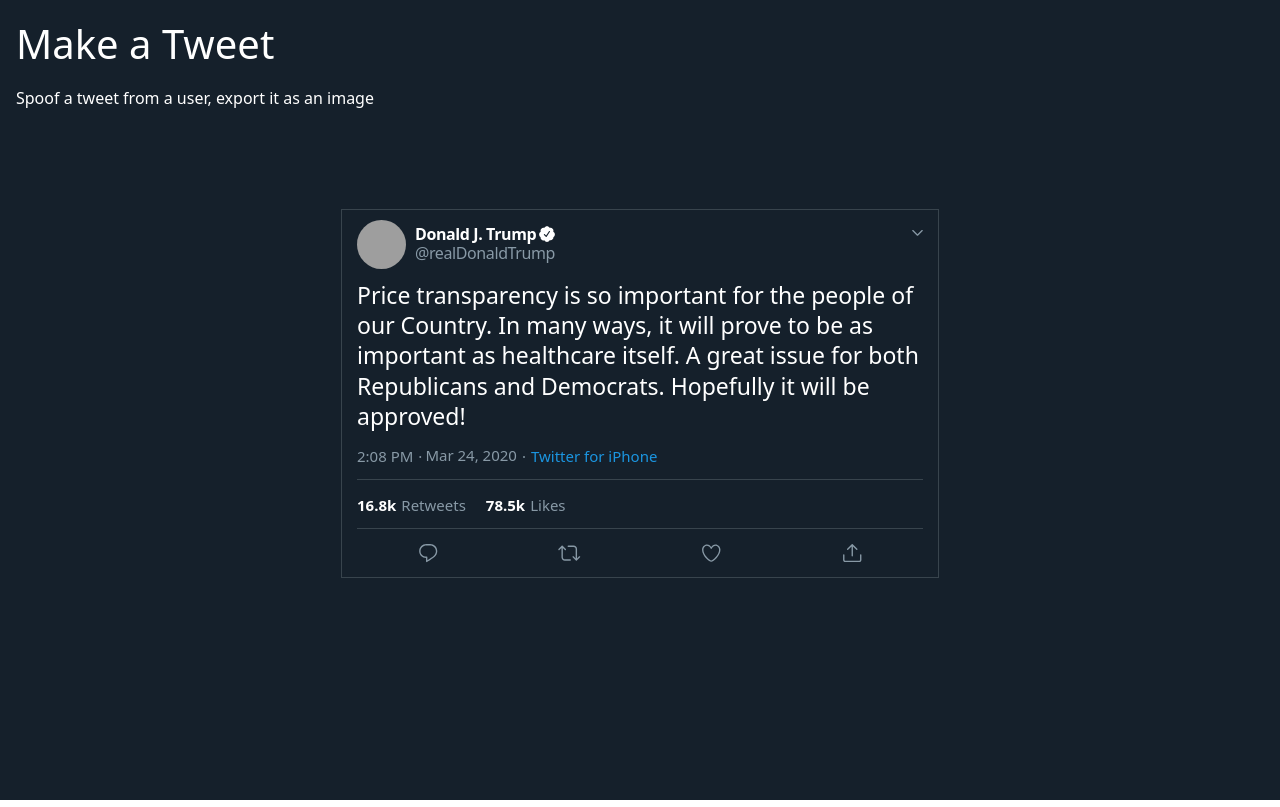
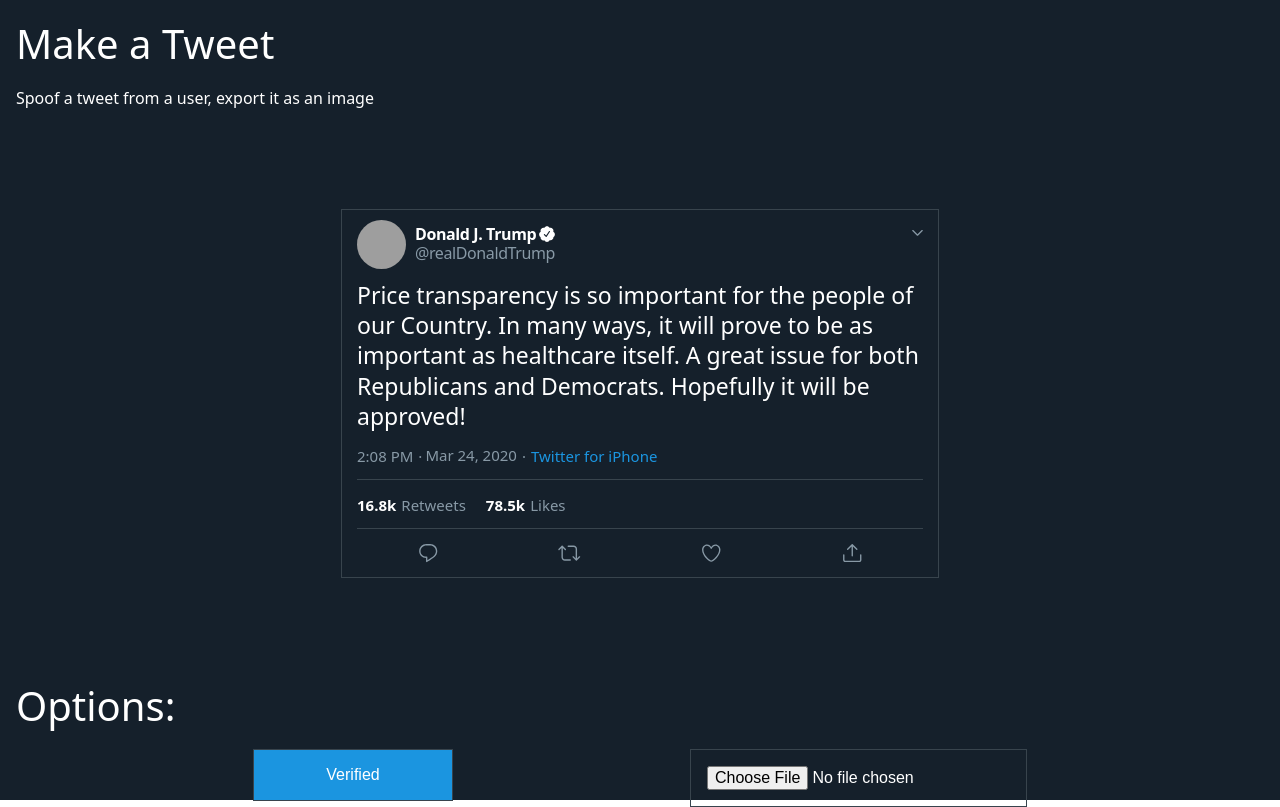
Before and after one commit to sean-mooney/Tweet-Spoofer, a React (Create React App) app: page / in a window 1280 px wide. Built offline with nearby package versions, Linux system fonts and the light colour scheme; grey boxes are pictures that could not be loaded.

Commit message:
supressed warnings and errors, got image upload working

```diff
--- a/src/App.js
+++ b/src/App.js
@@ -4,6 +4,27 @@
 export default class App extends React.Component {
   constructor(props) {
     super(props);
+    this.state = {
+      verified: true,
+      showImageError: false,
+      profilePicture: null
+    }
+    this.handleFileInput = this.handleFileInput.bind(this);
+  }
+
+  handleFileInput(event) {
+    if (event && event.target && event.target.files && event.target.files.length === 1 && event.target.files[0].type.includes("image")) {
+        if (this.state.profilePicture) URL.revokeObjectURL(this.state.profilePicture);
+        let img = URL.createObjectURL(event.target.files[0])
+        this.setState({showImageError: false, profilePicture: img});
+        return;
+    }
+
+    this.setState({showImageError: true});
+  }
+
+  componentWillUnmount() {
+    if (this.state.profilePicture) URL.revokeObjectURL(this.state.profilePicture);
   }
 
   render() {
@@ -15,60 +36,73 @@
           <div className="tweet-form">
             <div className="tweet-header">
               <div className="tweet-user-photo">
-                <img src="https://pbs.twimg.com/profile_images/874276197357596672/kUuht00m_bigger.jpg" alt="pic"/>
+                <img src={this.state.profilePicture || "https://pbs.twimg.com/profile_images/874276197357596672/kUuht00m_bigger.jpg"} alt="pic"/>
               </div>
               <div className="tweet-user-identifiers">
-                <div contenteditable="true" spellcheck="false" className="tweet-user-name">
-                  {/* <input type="text" value="Donald J. Trump"/> */}
+                <div contentEditable="true" suppressContentEditableWarning={true} spellCheck="false" className="tweet-user-name">
                   Donald J. Trump
+                  {!this.state.verified ||
                   <svg aria-label="Verified account" viewBox="0 0 24 24" className="tweet-verified-icon"><g><path d="M22.5 12.5c0-1.58-.875-2.95-2.148-3.6.154-.435.238-.905.238-1.4 0-2.21-1.71-3.998-3.818-3.998-.47 0-.92.084-1.336.25C14.818 2.415 13.51 1.5 12 1.5s-2.816.917-3.437 2.25c-.415-.165-.866-.25-1.336-.25-2.11 0-3.818 1.79-3.818 4 0 .494.083.964.237 1.4-1.272.65-2.147 2.018-2.147 3.6 0 1.495.782 2.798 1.942 3.486-.02.17-.032.34-.032.514 0 2.21 1.708 4 3.818 4 .47 0 .92-.086 1.335-.25.62 1.334 1.926 2.25 3.437 2.25 1.512 0 2.818-.916 3.437-2.25.415.163.865.248 1.336.248 2.11 0 3.818-1.79 3.818-4 0-.174-.012-.344-.033-.513 1.158-.687 1.943-1.99 1.943-3.484zm-6.616-3.334l-4.334 6.5c-.145.217-.382.334-.625.334-.143 0-.288-.04-.416-.126l-.115-.094-2.415-2.415c-.293-.293-.293-.768 0-1.06s.768-.294 1.06 0l1.77 1.767 3.825-5.74c.23-.345.696-.436 1.04-.207.346.23.44.696.21 1.04z"></path></g></svg>
-                </div>
-                <div contenteditable="true" spellcheck="false" className="tweet-user-handle">@realDonaldTrump</div>
+                  }
+                  </div>
+                <div contentEditable="true" suppressContentEditableWarning={true} spellCheck="false" className="tweet-user-handle">@realDonaldTrump</div>
               </div>
               <div className="tweet-dropdown-arrow">
                 <svg className="tweet-dropdown-icon" viewBox="0 0 24 24"><g><path d="M20.207 8.147c-.39-.39-1.023-.39-1.414 0L12 14.94 5.207 8.147c-.39-.39-1.023-.39-1.414 0-.39.39-.39 1.023 0 1.414l7.5 7.5c.195.196.45.294.707.294s.512-.098.707-.293l7.5-7.5c.39-.39.39-1.022 0-1.413z"></path></g></svg>
               </div>
             </div>
-            <div contenteditable="true" className="tweet-post-message" spellcheck="false">
+            <div contentEditable="true" suppressContentEditableWarning={true} className="tweet-post-message" spellCheck="false">
               Price transparency is so important for the people of our Country. In many ways, it will prove to be as important as healthcare itself. A great issue for both Republicans and Democrats. Hopefully it will be approved!
             </div>
             <div className="tweet-post-info">
               <div className="tweet-post-date">
-                <div className="tweet-post-date-time" contenteditable="true">2:08 PM</div>
+                <div className="tweet-post-date-time" contentEditable="true" suppressContentEditableWarning={true}>2:08 PM</div>
                 <div className="tweet-post-date-separator">·</div>
-                <div className="tweet-post-date-mdy" contenteditable="true">Mar 24, 2020</div>
+                <div className="tweet-post-date-mdy" contentEditable="true" suppressContentEditableWarning={true}>Mar 24, 2020</div>
                 <div className="tweet-post-date-separator">·</div>
               </div>
-              <div className="tweet-post-device" contenteditable="true">Twitter for iPhone</div>
+              <div className="tweet-post-device" contentEditable="true" suppressContentEditableWarning={true}>Twitter for iPhone</div>
             </div>
             <div className="tweet-stats-content">
               <div className="tweet-stats-retweets">
-                <span className="bold-text" contenteditable="true" spellcheck="false">16.8k</span>
+                <span className="bold-text" contentEditable="true" suppressContentEditableWarning={true} spellCheck="false">16.8k</span>
                 Retweets
               </div>
               <div className="tweet-stats-likes">
-                <span className="bold-text" contenteditable="true" spellcheck="false">78.5k</span>
+                <span className="bold-text" contentEditable="true" suppressContentEditableWarning={true} spellCheck="false">78.5k</span>
                 Likes
               </div>
             </div>
             <div className="tweet-footer-content">
               <div className="tweet-footer-comment-button">
-                <svg viewBox="0 0 24 24" class="r-4qtqp9 r-yyyyoo r-50lct3 r-dnmrzs r-bnwqim r-1plcrui r-lrvibr r-1srniue"><g><path d="M14.046 2.242l-4.148-.01h-.002c-4.374 0-7.8 3.427-7.8 7.802 0 4.098 3.186 7.206 7.465 7.37v3.828c0 .108.044.286.12.403.142.225.384.347.632.347.138 0 .277-.038.402-.118.264-.168 6.473-4.14 8.088-5.506 1.902-1.61 3.04-3.97 3.043-6.312v-.017c-.006-4.367-3.43-7.787-7.8-7.788zm3.787 12.972c-1.134.96-4.862 3.405-6.772 4.643V16.67c0-.414-.335-.75-.75-.75h-.396c-3.66 0-6.318-2.476-6.318-5.886 0-3.534 2.768-6.302 6.3-6.302l4.147.01h.002c3.532 0 6.3 2.766 6.302 6.296-.003 1.91-.942 3.844-2.514 5.176z"></path></g></svg>
+                <svg viewBox="0 0 24 24" className="r-4qtqp9 r-yyyyoo r-50lct3 r-dnmrzs r-bnwqim r-1plcrui r-lrvibr r-1srniue"><g><path d="M14.046 2.242l-4.148-.01h-.002c-4.374 0-7.8 3.427-7.8 7.802 0 4.098 3.186 7.206 7.465 7.37v3.828c0 .108.044.286.12.403.142.225.384.347.632.347.138 0 .277-.038.402-.118.264-.168 6.473-4.14 8.088-5.506 1.902-1.61 3.04-3.97 3.043-6.312v-.017c-.006-4.367-3.43-7.787-7.8-7.788zm3.787 12.972c-1.134.96-4.862 3.405-6.772 4.643V16.67c0-.414-.335-.75-.75-.75h-.396c-3.66 0-6.318-2.476-6.318-5.886 0-3.534 2.768-6.302 6.3-6.302l4.147.01h.002c3.532 0 6.3 2.766 6.302 6.296-.003 1.91-.942 3.844-2.514 5.176z"></path></g></svg>
               </div>
               <div className="tweet-footer-retweet-button">
-                <svg viewBox="0 0 24 24" class="r-4qtqp9 r-yyyyoo r-50lct3 r-dnmrzs r-bnwqim r-1plcrui r-lrvibr r-1srniue"><g><path d="M23.77 15.67c-.292-.293-.767-.293-1.06 0l-2.22 2.22V7.65c0-2.068-1.683-3.75-3.75-3.75h-5.85c-.414 0-.75.336-.75.75s.336.75.75.75h5.85c1.24 0 2.25 1.01 2.25 2.25v10.24l-2.22-2.22c-.293-.293-.768-.293-1.06 0s-.294.768 0 1.06l3.5 3.5c.145.147.337.22.53.22s.383-.072.53-.22l3.5-3.5c.294-.292.294-.767 0-1.06zm-10.66 3.28H7.26c-1.24 0-2.25-1.01-2.25-2.25V6.46l2.22 2.22c.148.147.34.22.532.22s.384-.073.53-.22c.293-.293.293-.768 0-1.06l-3.5-3.5c-.293-.294-.768-.294-1.06 0l-3.5 3.5c-.294.292-.294.767 0 1.06s.767.293 1.06 0l2.22-2.22V16.7c0 2.068 1.683 3.75 3.75 3.75h5.85c.414 0 .75-.336.75-.75s-.337-.75-.75-.75z"></path></g></svg>
+                <svg viewBox="0 0 24 24" className="r-4qtqp9 r-yyyyoo r-50lct3 r-dnmrzs r-bnwqim r-1plcrui r-lrvibr r-1srniue"><g><path d="M23.77 15.67c-.292-.293-.767-.293-1.06 0l-2.22 2.22V7.65c0-2.068-1.683-3.75-3.75-3.75h-5.85c-.414 0-.75.336-.75.75s.336.75.75.75h5.85c1.24 0 2.25 1.01 2.25 2.25v10.24l-2.22-2.22c-.293-.293-.768-.293-1.06 0s-.294.768 0 1.06l3.5 3.5c.145.147.337.22.53.22s.383-.072.53-.22l3.5-3.5c.294-.292.294-.767 0-1.06zm-10.66 3.28H7.26c-1.24 0-2.25-1.01-2.25-2.25V6.46l2.22 2.22c.148.147.34.22.532.22s.384-.073.53-.22c.293-.293.293-.768 0-1.06l-3.5-3.5c-.293-.294-.768-.294-1.06 0l-3.5 3.5c-.294.292-.294.767 0 1.06s.767.293 1.06 0l2.22-2.22V16.7c0 2.068 1.683 3.75 3.75 3.75h5.85c.414 0 .75-.336.75-.75s-.337-.75-.75-.75z"></path></g></svg>
               </div>
               <div className="tweet-footer-like-button">
-                <svg viewBox="0 0 24 24" class="r-4qtqp9 r-yyyyoo r-50lct3 r-dnmrzs r-bnwqim r-1plcrui r-lrvibr r-1srniue"><g><path d="M12 21.638h-.014C9.403 21.59 1.95 14.856 1.95 8.478c0-3.064 2.525-5.754 5.403-5.754 2.29 0 3.83 1.58 4.646 2.73.814-1.148 2.354-2.73 4.645-2.73 2.88 0 5.404 2.69 5.404 5.755 0 6.376-7.454 13.11-10.037 13.157H12zM7.354 4.225c-2.08 0-3.903 1.988-3.903 4.255 0 5.74 7.034 11.596 8.55 11.658 1.518-.062 8.55-5.917 8.55-11.658 0-2.267-1.823-4.255-3.903-4.255-2.528 0-3.94 2.936-3.952 2.965-.23.562-1.156.562-1.387 0-.014-.03-1.425-2.965-3.954-2.965z"></path></g></svg>
+                <svg viewBox="0 0 24 24" className="r-4qtqp9 r-yyyyoo r-50lct3 r-dnmrzs r-bnwqim r-1plcrui r-lrvibr r-1srniue"><g><path d="M12 21.638h-.014C9.403 21.59 1.95 14.856 1.95 8.478c0-3.064 2.525-5.754 5.403-5.754 2.29 0 3.83 1.58 4.646 2.73.814-1.148 2.354-2.73 4.645-2.73 2.88 0 5.404 2.69 5.404 5.755 0 6.376-7.454 13.11-10.037 13.157H12zM7.354 4.225c-2.08 0-3.903 1.988-3.903 4.255 0 5.74 7.034 11.596 8.55 11.658 1.518-.062 8.55-5.917 8.55-11.658 0-2.267-1.823-4.255-3.903-4.255-2.528 0-3.94 2.936-3.952 2.965-.23.562-1.156.562-1.387 0-.014-.03-1.425-2.965-3.954-2.965z"></path></g></svg>
               </div>
               <div className="tweet-footer-export-button">
-                <svg viewBox="0 0 24 24" class="r-4qtqp9 r-yyyyoo r-50lct3 r-dnmrzs r-bnwqim r-1plcrui r-lrvibr r-1srniue"><g><path d="M17.53 7.47l-5-5c-.293-.293-.768-.293-1.06 0l-5 5c-.294.293-.294.768 0 1.06s.767.294 1.06 0l3.72-3.72V15c0 .414.336.75.75.75s.75-.336.75-.75V4.81l3.72 3.72c.146.147.338.22.53.22s.384-.072.53-.22c.293-.293.293-.767 0-1.06z"></path><path d="M19.708 21.944H4.292C3.028 21.944 2 20.916 2 19.652V14c0-.414.336-.75.75-.75s.75.336.75.75v5.652c0 .437.355.792.792.792h15.416c.437 0 .792-.355.792-.792V14c0-.414.336-.75.75-.75s.75.336.75.75v5.652c0 1.264-1.028 2.292-2.292 2.292z"></path></g></svg>
+                <svg viewBox="0 0 24 24" className="r-4qtqp9 r-yyyyoo r-50lct3 r-dnmrzs r-bnwqim r-1plcrui r-lrvibr r-1srniue"><g><path d="M17.53 7.47l-5-5c-.293-.293-.768-.293-1.06 0l-5 5c-.294.293-.294.768 0 1.06s.767.294 1.06 0l3.72-3.72V15c0 .414.336.75.75.75s.75-.336.75-.75V4.81l3.72 3.72c.146.147.338.22.53.22s.384-.072.53-.22c.293-.293.293-.767 0-1.06z"></path><path d="M19.708 21.944H4.292C3.028 21.944 2 20.916 2 19.652V14c0-.414.336-.75.75-.75s.75.336.75.75v5.652c0 .437.355.792.792.792h15.416c.437 0 .792-.355.792-.792V14c0-.414.336-.75.75-.75s.75.336.75.75v5.652c0 1.264-1.028 2.292-2.292 2.292z"></path></g></svg>
               </div>
               {/* <div className="tweet-footer-analytics"></div> */}
             </div>
           </div>
         {/* <img className="referenceImage" src="./examplepng.png" alt="example"/> */}
         </div>
+        <div className="controls-container">
+          <div className="title controls-title">Options:</div>
+          <div className="controls-list">
+            <div className="verified-button">
+              <input type="button" value="Verified" className={`btn${this.state.verified ? " toggled" : ""}`} onClick={() => this.setState({verified: !this.state.verified})}/>
+            </div>
+            <div className="verified-button">
+              <input type="file" accept="image/png, image/jpeg, image/jpg" className={`btn`} onChange={(e) => this.handleFileInput(e)}/>
+              {!this.state.showImageError || <div className="error-text">There was a problem uploading this image</div>}
+            </div>
+          </div>
+        </div>
       </div>
     );
   }
--- a/src/App.scss
+++ b/src/App.scss
@@ -3,6 +3,8 @@
 $dk-background-color: rgb(21, 32, 43);
 $dk-sub-text-color: rgb(136, 153, 166);
 $dk-link-color: rgb(27, 149, 224);
+
+$failure: red;
 
 html {
   box-sizing: border-box;
@@ -38,6 +40,26 @@
 
 .bold-text {
   font-weight: 700;
+}
+
+.error-text {
+  text-align: center;
+  padding: 16px;
+  color: $failure;
+}
+
+.btn {
+  padding: 16px;
+  font-size: 16px;
+  background: none;
+  border: 1px solid $dk-border-color;
+  color: $dk-color;
+  cursor: pointer;
+  min-width: 200px;
+}
+
+.btn.toggled {
+  background: $dk-link-color;
 }
 
 .title {
@@ -186,3 +208,14 @@
     }
   }
 }
+
+.controls-container {
+  .controls-title {
+    margin-right: 32px;
+  }
+
+  .controls-list {
+    display: flex;
+    justify-content: space-evenly;
+  }
+}
```
